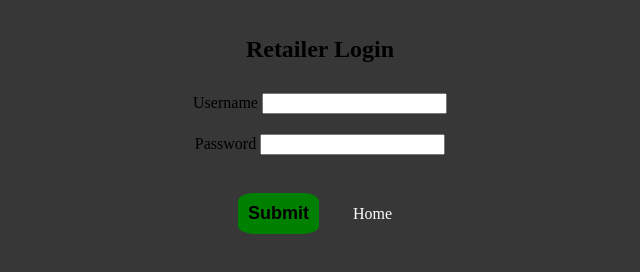
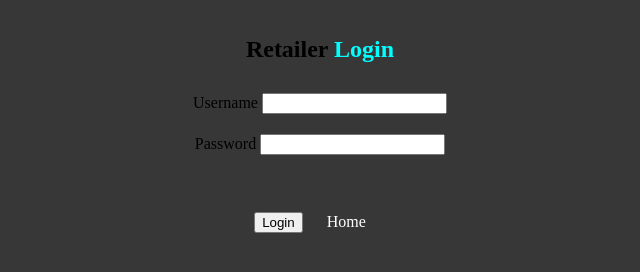
Before and after one commit to sriramvolkaji101/Food-Supply-Chain, a plain HTML site: page retailerlogin.html in a window 1280 px wide. Shown: the whole page, without its empty margins (320-960 px from the left). Drawn offline with Linux system fonts and the light colour scheme.

Commit message:
Update retailerlogin.html

```diff
--- a/retailerlogin.html
+++ b/retailerlogin.html
@@ -7,9 +7,8 @@
     </head>
 
     <body>
-        <h1>Retailer Login</h1>
-
         <form class="form">
+            <h1>Retailer <span>Login</span></h1>
             <div>
                 <label for="uname">Username</label>
                 <input type="text" id="uname" name="uname" value=""><br>
@@ -21,8 +20,10 @@
             </div>
 
             <br>
-            <input  class="submit" type="submit" value="Submit">
-            <a href="./index.html">Home</a>
+            <div class="b">
+                <button class="gg">Login</button>
+                <a class="an" href="./index.html">Home</a>
+            </div>
           </form>
     </body>
 </html>
```
